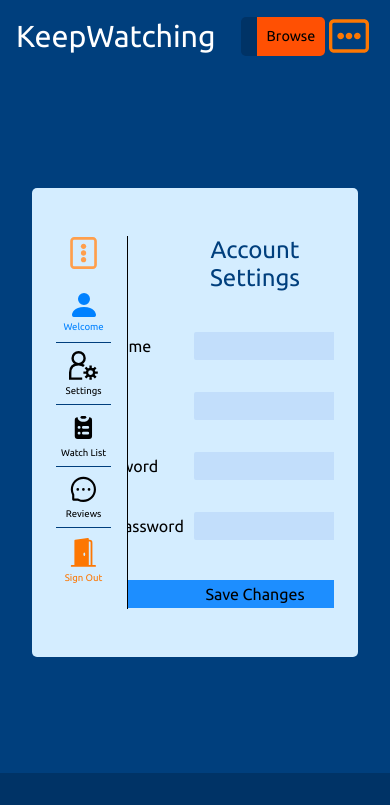
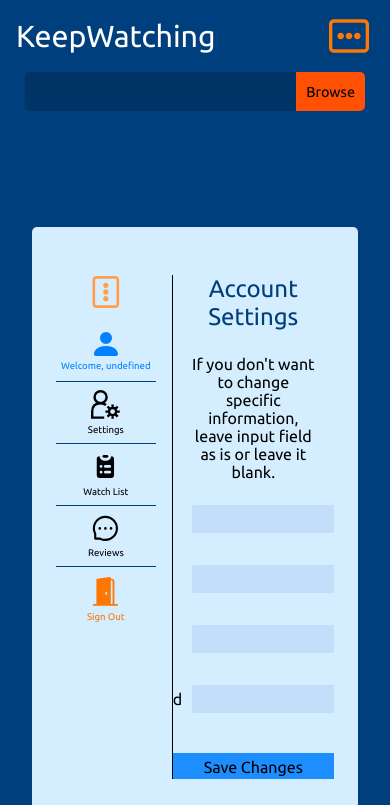
Before and after one commit to JeremiahFailla/keepwatching, a React (Create React App) app: page /account in a window 390 px wide. Shown: the top 805 px of the page. Built offline with nearby package versions, Linux system fonts and the light colour scheme; no server answers.

Commit message:
added responsiveness to header along with functionality for viewing content on watch list page

```diff
--- a/src/components/header/Header.js
+++ b/src/components/header/Header.js
@@ -69,6 +69,17 @@ const Header = () => {
           </React.Fragment>
         )}
       </Styled.Nav>
+      <Styled.MobileSearchForm onSubmit={browse}>
+        <Styled.SearchInput
+          aria-label="search"
+          value={searchInput}
+          style={{ flexGrow: 1 }}
+          onChange={(e) => setSearchInput(e.target.value)}
+        />
+        <Styled.SearchButton style={{ flexGrow: 0 }}>
+          Browse
+        </Styled.SearchButton>
+      </Styled.MobileSearchForm>
     </Styled.Header>
   );
 };
--- a/src/components/header/HeaderStyles.js
+++ b/src/components/header/HeaderStyles.js
@@ -19,6 +19,10 @@ export const Nav = styled.nav`
   max-width: 1800px;
   margin: 0 auto;
   position: relative;
+
+  @media (max-width: 600px) {
+    justify-content: space-between;
+  }
 `;
 
 export const Logo = styled(Link)`
@@ -32,6 +36,21 @@ export const SearchForm = styled.form`
   margin: 0 auto;
   min-width: 0;
   padding: 0 25px;
+
+  @media (max-width: 600px) {
+    display: none;
+  }
+`;
+
+export const MobileSearchForm = styled.form`
+  display: none;
+  margin: 0 auto;
+  min-width: 0;
+  padding: 0 25px;
+
+  @media (max-width: 600px) {
+    display: flex;
+  }
 `;
 
 export const SearchInput = styled.input`
--- a/src/components/searchContent/SearchContentStyles.js
+++ b/src/components/searchContent/SearchContentStyles.js
@@ -7,18 +7,16 @@ export const Container = styled.div`
   margin: 0 auto;
   gap: 1rem;
   flex-wrap: wrap;
+  justify-content: center;
 `;
 
 export const Card = styled.div`
   border-radius: 5px;
   background: #003f7d;
   box-shadow: inset 0px 0px 20px 5px rgba(0, 0, 0, 0.25);
-  /* display: flex;
-  flex-direction: column;
-  align-items: center; */
   display: grid;
-  grid-template-columns: 200px;
-  padding: 1.5rem;
+  grid-template-columns: 170px;
+  padding: 1rem;
   cursor: pointer;
   /* width: 200px; */
 
@@ -39,7 +37,7 @@ export const Title = styled.p`
 
 export const Image = styled.img`
   object-fit: cover;
-  min-width: 150px;
-  height: 250px;
+  min-width: 120px;
+  height: 220px;
   justify-self: center;
 `;
--- a/src/components/tabs/AccountSettingsTab.js
+++ b/src/components/tabs/AccountSettingsTab.js
@@ -33,18 +33,18 @@ const AccountSettingsTab = ({ user }) => {
   const changeUserInfo = async (e) => {
     e.preventDefault();
     showError(false);
-    if (!displayName) {
-      setErrorMessage("Display Name Required");
-      showError(true);
-      return;
-    }
     setLoading(true);
     try {
-      await updateEmail(auth.currentUser, email);
-      await updateProfile(auth.currentUser, {
-        displayName: displayName,
-      });
-      if (password === confirmPassword) {
+      if (user.email !== email && email.length > 0) {
+        await updateEmail(auth.currentUser, email);
+      }
+      if (user.displayName !== displayName && displayName.length > 0) {
+        await updateProfile(auth.currentUser, {
+          displayName: displayName,
+        });
+      }
+
+      if (password === confirmPassword && password.length > 0) {
         await updatePassword(auth.currentUser, password);
         setPassword("");
         setConfirmPassword("");
@@ -53,7 +53,7 @@ const AccountSettingsTab = ({ user }) => {
         setErrorMessage("New Password and Confirm Password don't make");
         showError(true);
       }
-      if (password.length < 6) {
+      if (password.length < 6 && password.length > 0) {
         setErrorMessage("Password must be at least 6 characters");
         showError(true);
       }
@@ -86,6 +86,10 @@ const AccountSettingsTab = ({ user }) => {
         }}
       >
         <Styled.Title>Account Settings</Styled.Title>
+        <Styled.AccountDescription>
+          If you don't want to change specific information, leave input field as
+          is or leave it blank.
+        </Styled.AccountDescription>
         {loading && <Spinner />}
 
         <Styled.ErrorContainer>
--- a/src/components/tabs/ReviewsTab.js
+++ b/src/components/tabs/ReviewsTab.js
@@ -43,7 +43,14 @@ const ReviewsTab = () => {
 
   return (
     <Styled.Tab>
-      <Styled.ReviewTitle>Reviews</Styled.ReviewTitle>
+      <Styled.ReviewTitle
+        style={userReviews.length === 0 && { borderColor: "transparent" }}
+      >
+        Reviews
+      </Styled.ReviewTitle>
+      {userReviews.length === 0 && (
+        <Styled.ContentTitle>You have no reviews</Styled.ContentTitle>
+      )}
       {userReviews.map((item) => (
         <Styled.ReviewContainer key={item.reviewId}>
           <Styled.Review>"{item.review}"</Styled.Review>
--- a/src/components/tabs/TabStyles.js
+++ b/src/components/tabs/TabStyles.js
@@ -1,7 +1,8 @@
 import styled from "styled-components";
 
 export const Tab = styled.div`
-  padding-left: 3rem;
+  /* padding-left: 3rem; */
+  padding: 0 1rem;
   flex-grow: 1;
   overflow-y: auto;
   overflow-x: hidden;
@@ -21,6 +22,12 @@ export const InputContainer = styled.div`
   grid-template-columns: 150px 225px; */
   display: flex;
   padding: 1rem 0;
+`;
+
+export const AccountDescription = styled.p`
+  font-size: 1rem;
+  margin-bottom: 0.5rem;
+  text-align: center;
 `;
 
 export const Label = styled.label`
@@ -97,6 +104,7 @@ export const Content = styled.div`
   padding: 10px;
   border-radius: 2px;
   transition: all 0.3s ease;
+  cursor: pointer;
 
   &:hover {
     background: #c0daec;
--- a/src/components/tabs/WatchListTab.js
+++ b/src/components/tabs/WatchListTab.js
@@ -3,12 +3,13 @@ import * as Styled from "./TabStyles";
 import { useSelector, useDispatch } from "react-redux";
 import { doc, setDoc } from "firebase/firestore";
 import { db } from "../../firebase/firebase";
+import { useNavigate } from "react-router-dom";
 
 const WatchListTab = () => {
   const watchList = useSelector((state) => state.watchList);
   const user = useSelector((state) => state.user);
   const dispatch = useDispatch();
-  console.log(watchList);
+  const navigate = useNavigate();
 
   const removeFromWatchList = async (item) => {
     const newWatchList = watchList.filter((i) => i.id !== item.id);
@@ -27,6 +28,11 @@ const WatchListTab = () => {
     );
   };
 
+  const showContent = (item) => {
+    dispatch({ type: "SET_SELECTED_CONTENT", content: item });
+    navigate(`/content/${item.title.toLowerCase().replaceAll(" ", "-")}`);
+  };
+
   return (
     <Styled.Tab>
       <Styled.Title>Watch List</Styled.Title>
@@ -35,7 +41,10 @@ const WatchListTab = () => {
       )}
       <Styled.List>
         {watchList.map((item) => (
-          <Styled.Content key={Math.random() * 10000}>
+          <Styled.Content
+            key={Math.random() * 10000}
+            onClick={() => showContent(item)}
+          >
             <Styled.Image src={item.image.url} />
             <Styled.Container>
               <Styled.ContentTitle>{item.title}</Styled.ContentTitle>
--- a/src/components/user/UserCard.js
+++ b/src/components/user/UserCard.js
@@ -60,8 +60,8 @@ const UserCard = () => {
           <Styled.IconContainer>
             <Styled.Icon />
             <Styled.Name showMore={mobileNav ? "1rem" : ".6rem"}>{`Welcome${
-              mobileNav ? "," : ""
-            } ${mobileNav ? user?.displayName : ""}`}</Styled.Name>
+              !mobileNav ? "," : ""
+            } ${!mobileNav ? user?.displayName : ""}`}</Styled.Name>
           </Styled.IconContainer>
           <Styled.Tab
             onClick={showAccountSettings}
```
